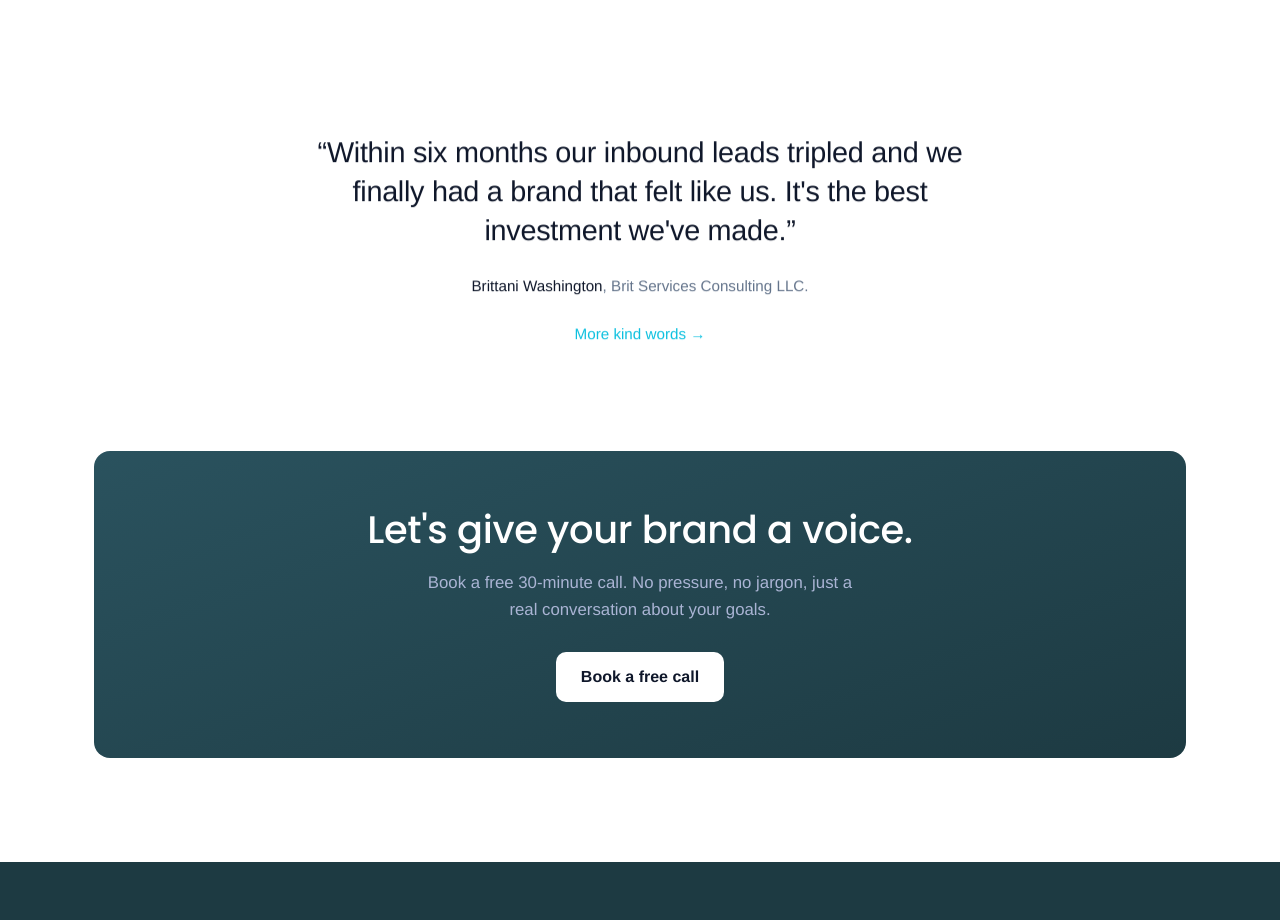
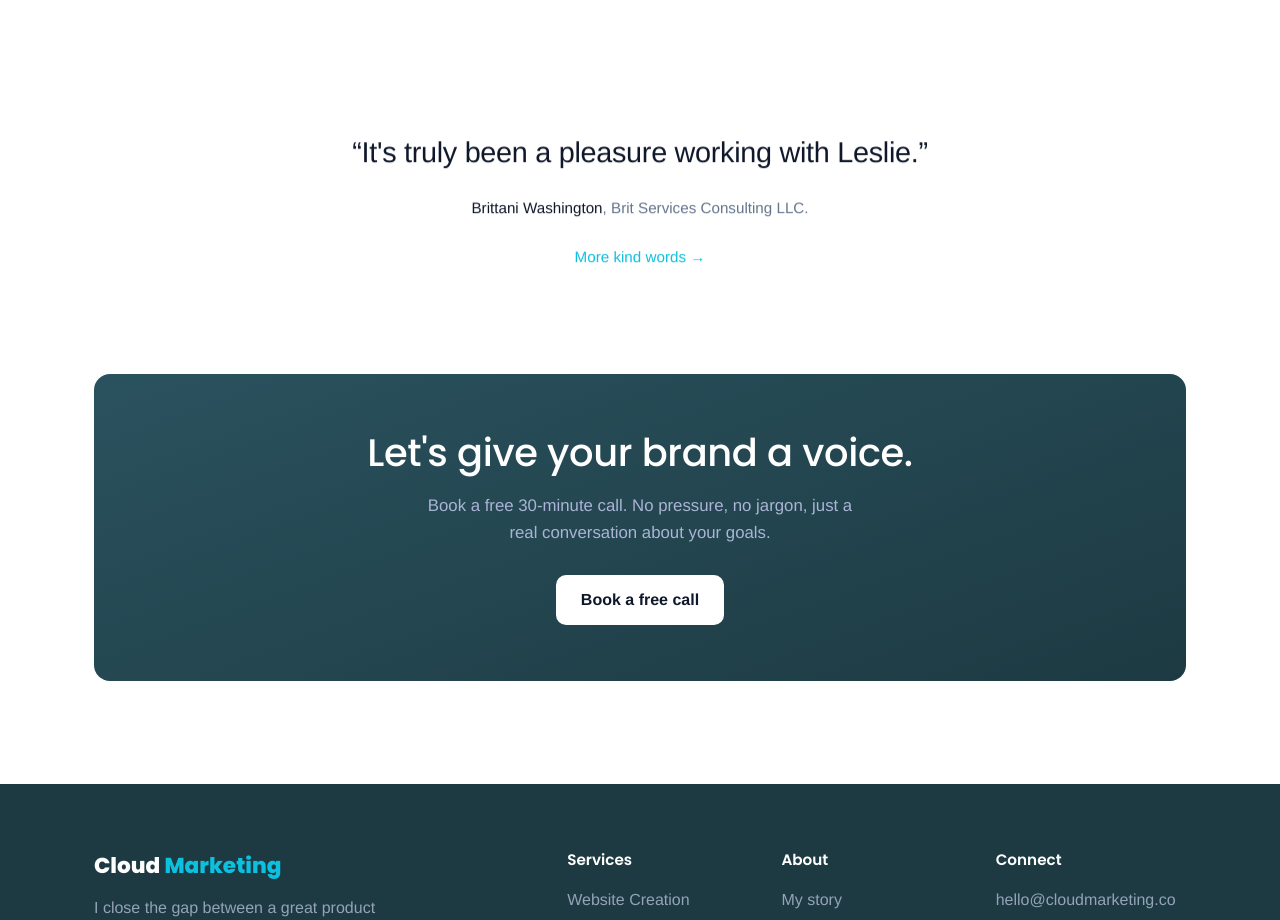
Before and after one commit to leslieap2026/Cloud-Marketing-Website, a Next.js app: page / in a window 1280 px wide. Shown: the part 1480-2400 px from the top of the page. Built offline with nearby package versions, Linux system fonts and the light colour scheme.

Commit message:
Update Brittani's testimonial
Co-Authored-By: Claude Opus 5.5 (1M context) <noreply@anthropic.com>
Claude-Session: https://claude.ai/code/session_01BS6Hv8jWvS9UUisMcfmDfK

```diff
--- a/components/HomeTeasers.tsx
+++ b/components/HomeTeasers.tsx
@@ -45,8 +45,7 @@ export function HomeQuote() {
     <section className="section">
       <Reveal from="up" className="container-x mx-auto max-w-[760px] text-center">
         <blockquote className="text-[clamp(1.3rem,2.6vw,1.8rem)] font-medium leading-[1.35] tracking-[-0.01em] text-ink">
-          &ldquo;Within six months our inbound leads tripled and we finally had a
-          brand that felt like us. It&apos;s the best investment we&apos;ve made.&rdquo;
+          &ldquo;It&apos;s truly been a pleasure working with Leslie.&rdquo;
         </blockquote>
         <p className="mt-6 text-[0.95rem] text-muted">
           <strong className="text-ink">Brittani Washington</strong>, Brit Services Consulting LLC.
--- a/components/Testimonials.tsx
+++ b/components/Testimonials.tsx
@@ -11,7 +11,7 @@ const results = [
 const quotes = [
   {
     quote:
-      "Within six months our inbound leads tripled and we finally had a brand that felt like us. It's the best investment we've made.",
+      "It's truly been a pleasure working with Leslie.",
     initials: "BW",
     name: "Brittani Washington",
     role: "Brit Services Consulting LLC.",
```
Also changed, not shown: 3 other files (tests, documents, lock files or other folders).
